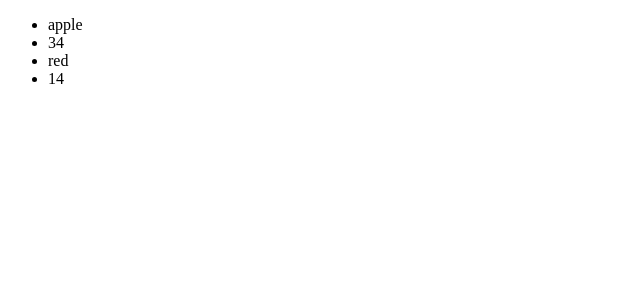
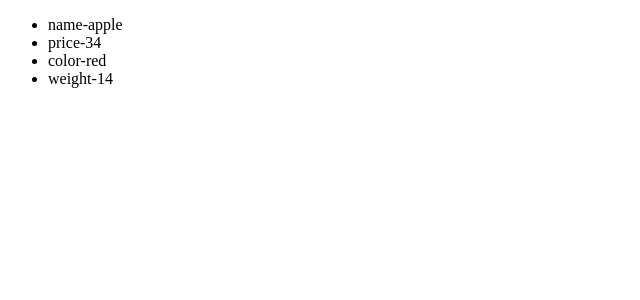
Before and after one commit to mazeyqian/multipage-template, a Vue app: page / in a window 1280 px wide. Shown: the top 300 px of the page, without its empty margins (0-640 px from the left). Built offline with nearby package versions, Linux system fonts and the light colour scheme.

Commit message:
v-for + 对象 + key值

```diff
--- a/src/App.vue
+++ b/src/App.vue
@@ -1,7 +1,7 @@
 <template>
   <div>
     <ul>
-      <li v-for="value in objList"> {{ value }} </li>
+      <li v-for="(value, key) in objList"> {{ key + '-' + value }} </li>
     </ul>
   </div>
 </template>
```
